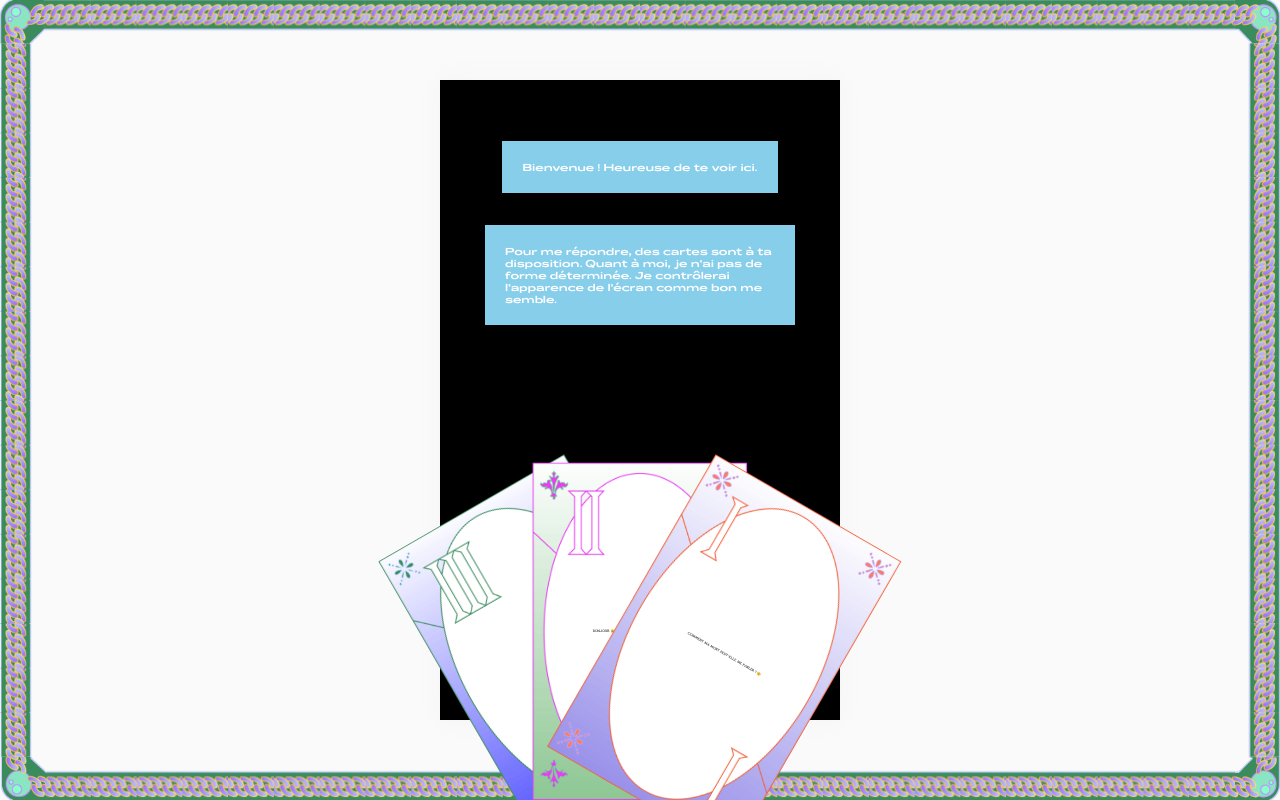
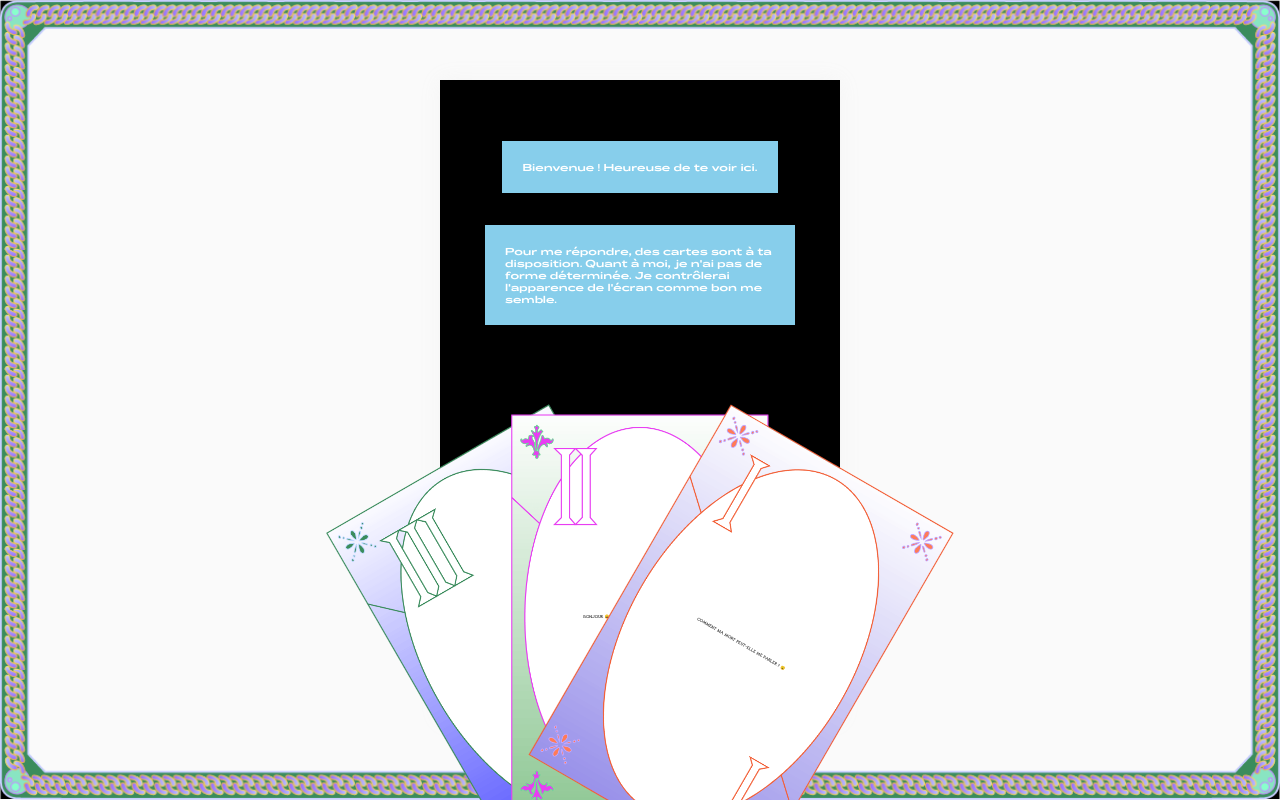
Before and after one commit to robinsimonklein/mabellemort, a Vue app: page / in a window 1280 px wide. Built offline with nearby package versions, Linux system fonts and the light colour scheme.

Commit message:
Update frame

```diff
--- a/src/components/Frame.vue
+++ b/src/components/Frame.vue
@@ -30,9 +30,6 @@
         pointer-events: none; // Allow scroll under frame
         box-sizing: border-box;
         border: 45px solid;
-        border-image: url('~@/assets/images/cadre.png') 65 / 45px round;
-
-        transform: scaleY(1.005); // Temporary fix
-
+        border-image: url('~@/assets/images/cadre.png') 68 / 70px round;
     }
 </style>
--- a/src/components/userCards/UserCard.vue
+++ b/src/components/userCards/UserCard.vue
@@ -131,11 +131,11 @@
             transition: all 0.5s ease;
         }
 
-        $card-scale: 0.25;
+        $card-scale: 0.30;
 
         &.active {
             .tidy &{
-                transform: scale($card-scale) rotate(30deg);
+                transform: scale($card-scale) translateY(4rem) rotate(30deg);
                 transform-origin: bottom;
                 margin-bottom: 0;
                 z-index: 4;
@@ -152,13 +152,13 @@
         }
 
         &.small {
-            transform: scale($card-scale);
+            transform: scale($card-scale) translateY(4rem);
             transform-origin: bottom;
             margin-bottom: 0;
             z-index: 3;
 
             &--left {
-                transform: scale($card-scale) rotate(-30deg);
+                transform: scale($card-scale) translateY(4rem) rotate(-30deg);
                 transform-origin: bottom;
                 margin-bottom: 0;
                 z-index: 2;
@@ -168,7 +168,7 @@
                 }
             }
             &--right {
-                transform: scale($card-scale) rotate(30deg);
+                transform: scale($card-scale)  rotate(30deg);
                 transform-origin: bottom;
                 margin-bottom: 0;
                 z-index: 4;
```
Also changed, not shown: src/assets/images/cadre.png.
